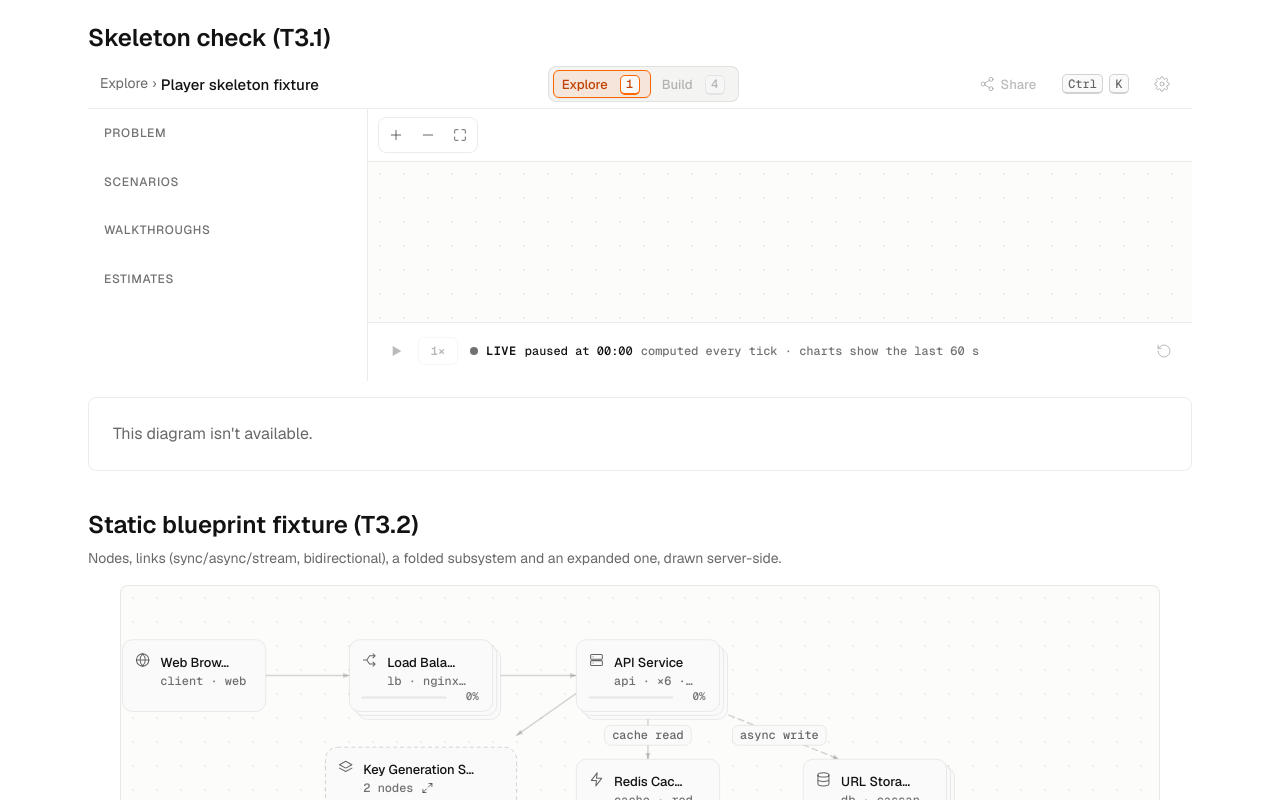
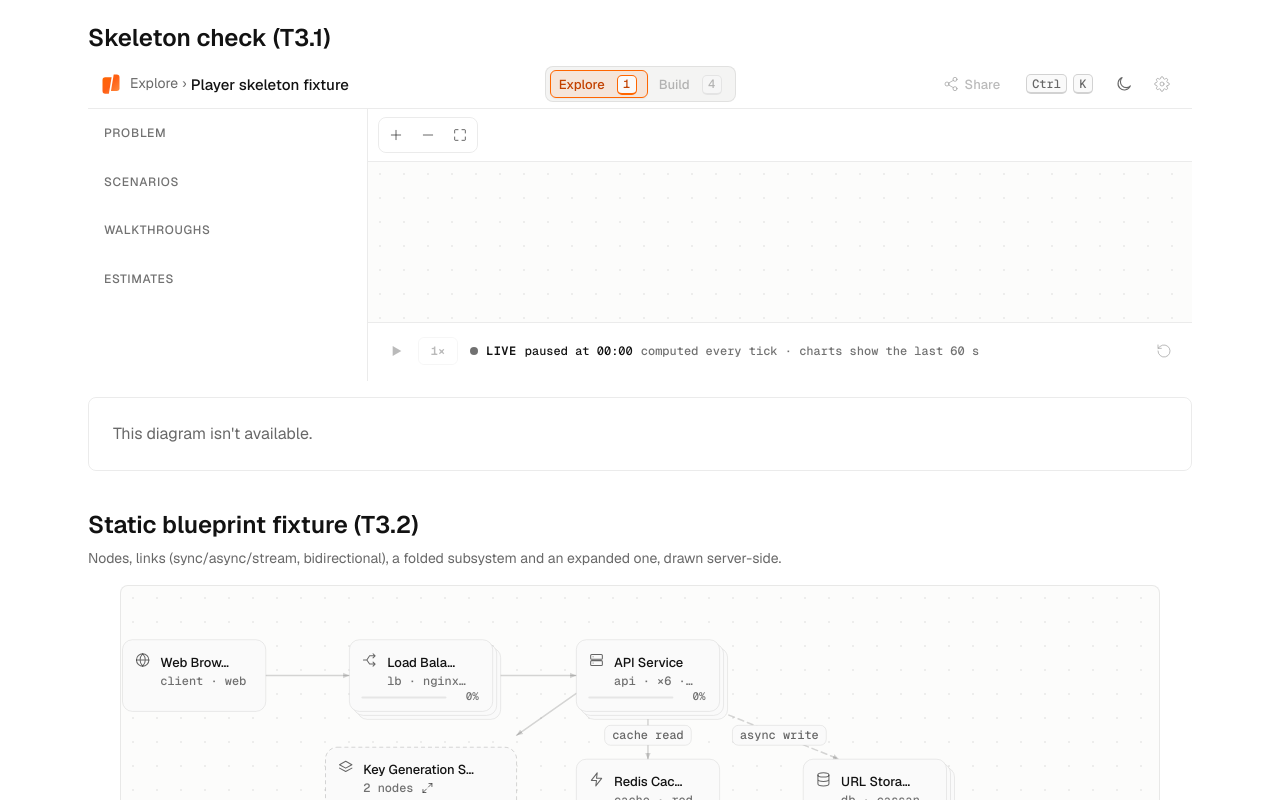
Before and after one commit to nexus-hash/dimensys, a Next.js app: page /dev/player in a window 1280 px wide. Shown: the top 800 px of the page. Built offline with nearby package versions, Linux system fonts and the light colour scheme.

Commit message:
feat(player): brand mark and theme toggle in the top bar

```diff
--- a/app/(components)/player/shell/TopBar.tsx
+++ b/app/(components)/player/shell/TopBar.tsx
@@ -8,6 +8,8 @@ import type { PlayerMode } from '../store/playerStore';
 import { ModeSwitcher } from './ModeSwitcher';
 import { PlayerBreadcrumbs } from './PlayerBreadcrumbs';
 import type { ModeAvailability } from './modes';
+import ThemeButton from '../../theme/ThemeButton';
+import { BrandMark } from '../../brand/BrandMark';
 
 export interface TopBarProps {
   title: string;
@@ -28,6 +30,15 @@ export function TopBar({ title, labelsById, modeAvailability, railOpen, onToggle
 
   return (
     <header className="player-topbar">
+      <div className="flex min-w-0 items-center gap-2">
+        <Link
+          href="/"
+          className="flex flex-none items-center gap-2 text-[17px] font-bold tracking-[-0.01em] text-ink-primary"
+          aria-label="dimensys home"
+          data-nav-brand
+        >
+          <BrandMark size={22} />
+        </Link>
         <IconButton
           className="player-rail-toggle"
           aria-label="Toggle left rail"
@@ -50,6 +61,7 @@ export function TopBar({ title, labelsById, modeAvailability, railOpen, onToggle
           </span>
           <PlayerBreadcrumbs rootLabel={title} labelsById={labelsById} />
         </nav>
+      </div>
 
       <div className="flex min-w-0 items-center gap-2">
         <ModeSwitcher availability={modeAvailability} />
@@ -68,6 +80,7 @@ export function TopBar({ title, labelsById, modeAvailability, railOpen, onToggle
           <Kbd>{modKey}</Kbd>
           <Kbd>K</Kbd>
         </Button>
+        <ThemeButton />
         <IconButton aria-label="Settings" disabled title="Settings (coming soon)">
           <SettingsIcon />
         </IconButton>
```
Lines whose indentation alone changed are shown as unchanged.
